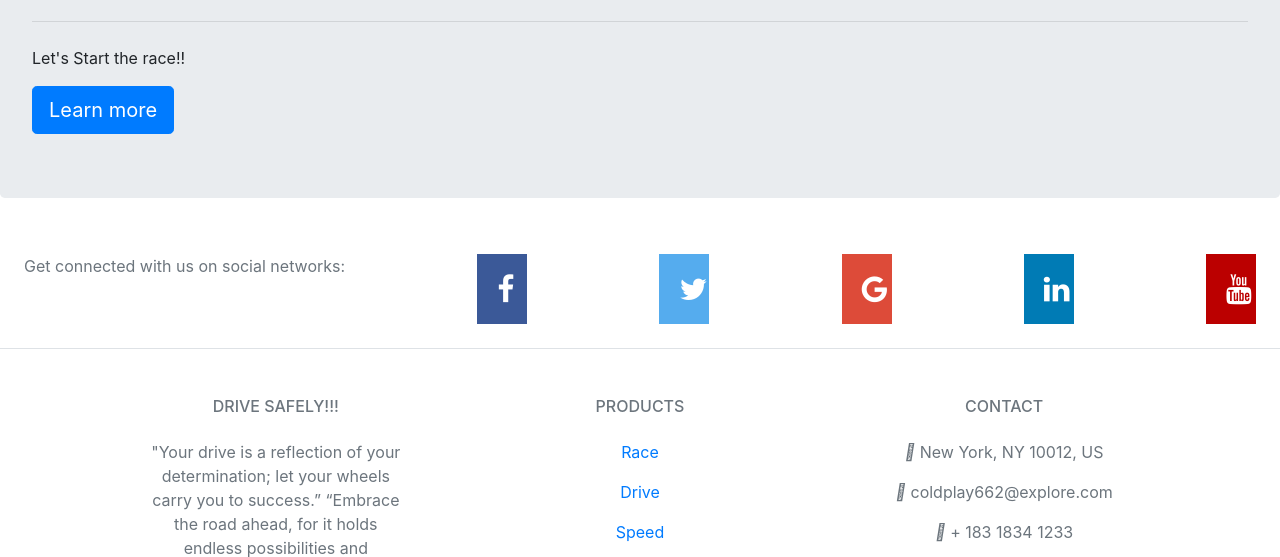
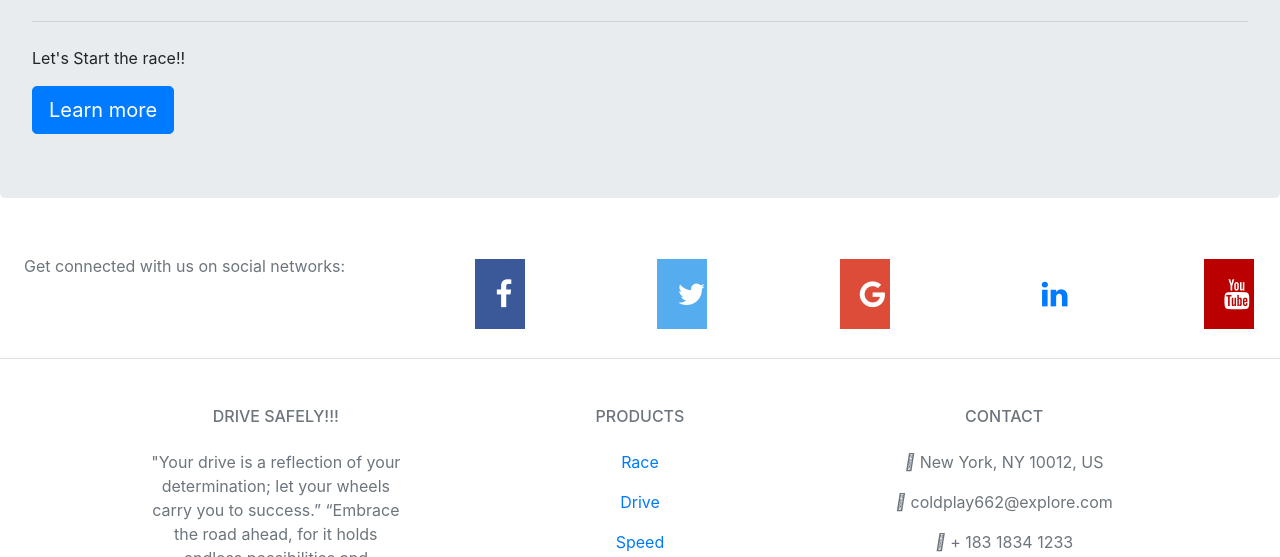
Before and after one commit to Axx0xxA/boniola, a plain HTML site: page pg.html in a window 1280 px wide. Shown: the part 228-785 px from the top of the page. Drawn offline with nearby package versions, Linux system fonts and the light colour scheme.

Commit message:
Update main.css

```diff
--- a/main.css
+++ b/main.css
@@ -4,37 +4,28 @@
   width: 50px;
   text-align: center;
   text-decoration: none;
+  margin: 5px 2px;
 }
 
-  /* Add a hover effect if you want */
 .fa:hover {
     opacity: 0.7;
 }
 
-  /* Set a specific color for each brand */
-
-  /* Facebook */
 .fa-facebook {
   background: #3B5998;
   color: white;
 }
 
-  /* Twitter */
 .fa-twitter {
   background: #55ACEE;
   color: white;
 }
-  /* Google */
+
 .fa-google {
   background: #dd4b39;
   color: white;
 }
-  /* Google */
-  .fa-linkedin {
-    background: #007bb5;
-  color: white;
-  }
-  /* Google */
+
 .fa-youtube {
   background: #bb0000;
   color: white;
```
Lines whose indentation alone changed are shown as unchanged.
